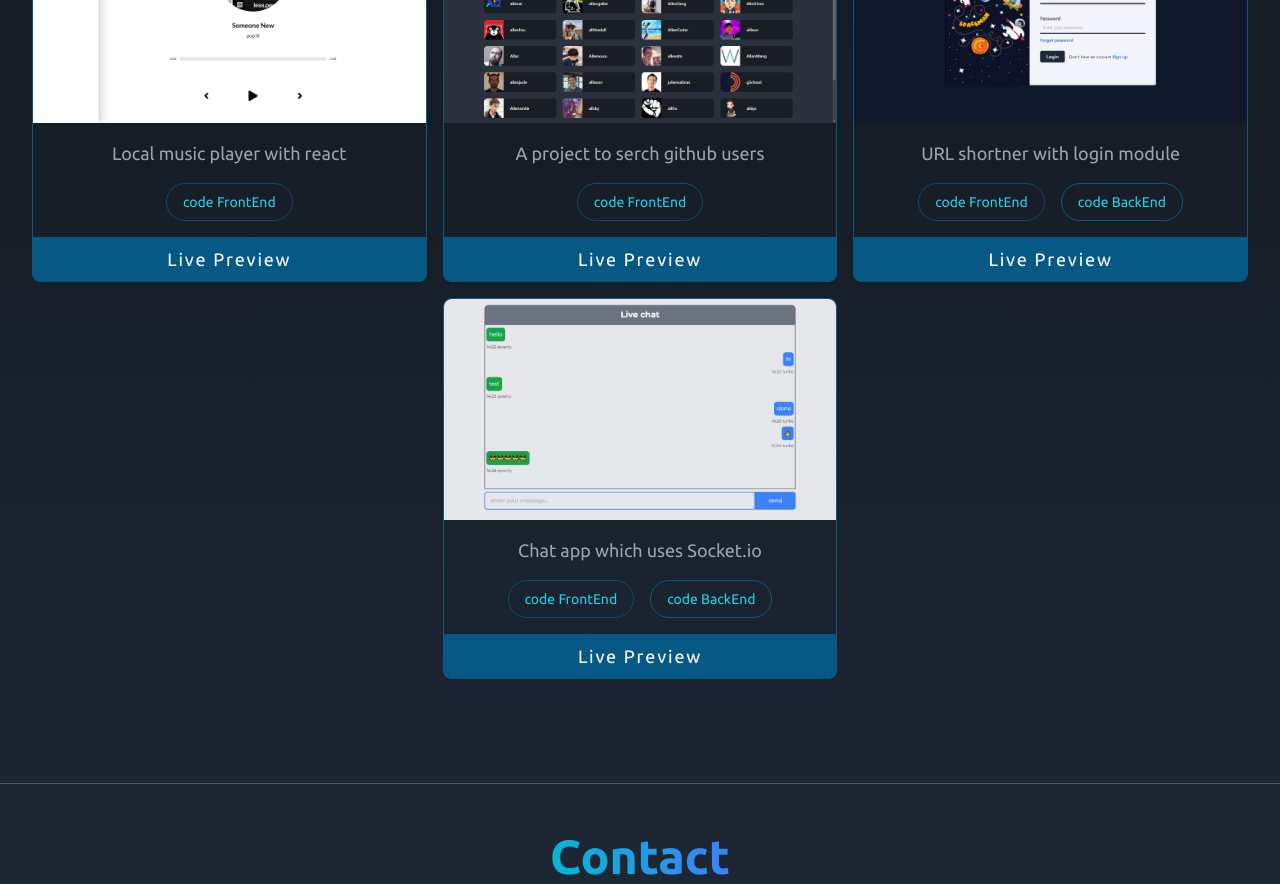
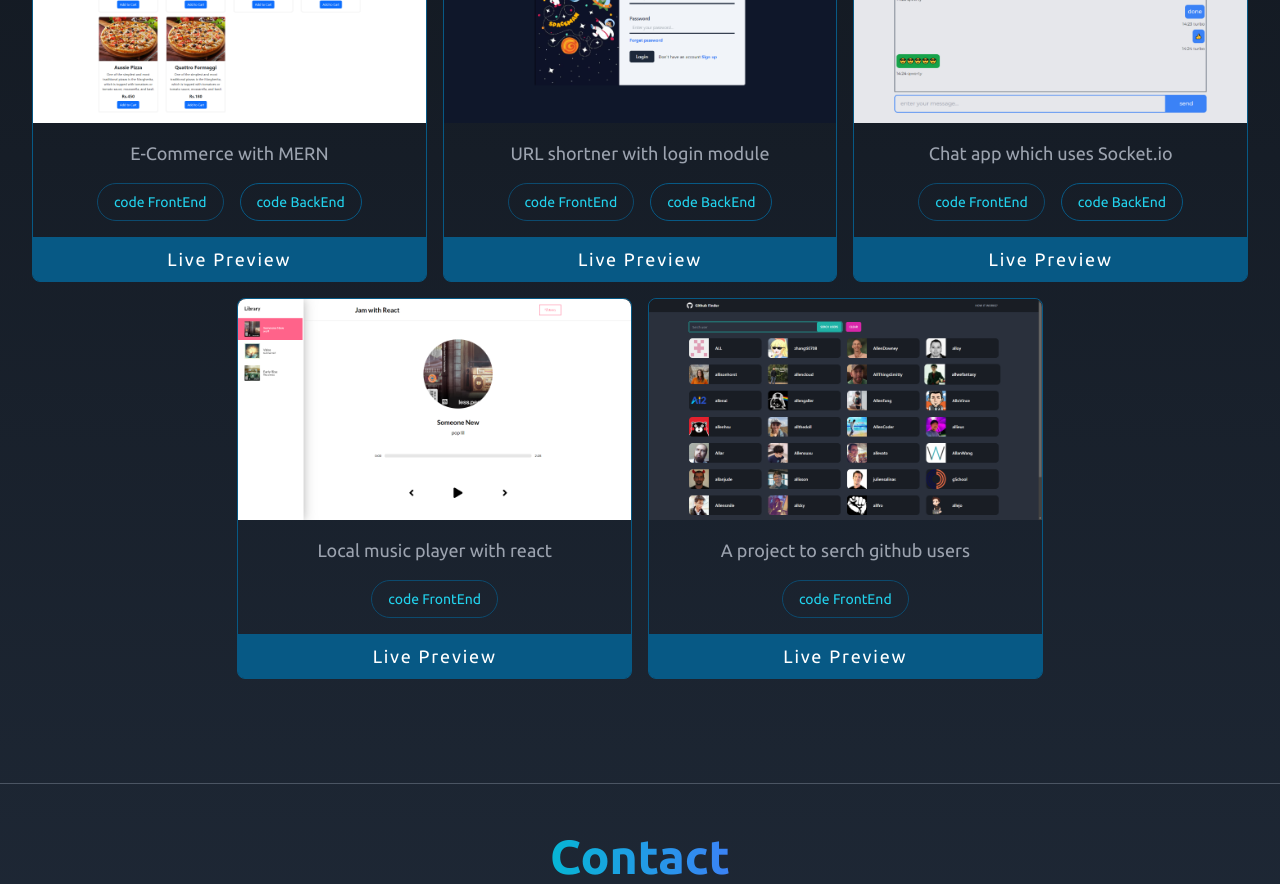
Before and after one commit to Raghu-KV/my-portfolio-1, a React (Create React App) app: page / in a window 1280 px wide. Shown: the part 2020-2904 px from the top of the page. Built offline with nearby package versions, Linux system fonts and the light colour scheme; a web font is replaced by a local one.

Commit message:
added e commerce

```diff
--- a/src/components/Portfolio.jsx
+++ b/src/components/Portfolio.jsx
@@ -3,23 +3,17 @@ import ReactPlayer from "../assets/portfolio/reactPlayer.png";
 import GithubFinder from "../assets/portfolio/reactFinder.png";
 import UrlShortner from "../assets/portfolio/url-shortner.jpg";
 import SocketChat from "../assets/portfolio/chat.jpg";
+import MERNcommercr from "../assets/portfolio/mern-e-commerce.png";
 
 function Portfolio() {
   const project = [
     {
-      id: 1,
-      name: ReactPlayer,
-      dis: "Local music player with react",
-      demo: "https://dapper-truffle-aa2aa2.netlify.app",
-      codeFE: "https://github.com/Raghu-KV/music-player.git",
-      // codeBE: "https://github.com/Raghu-KV/music-player.git",
-    },
-    {
-      id: 2,
-      name: GithubFinder,
-      dis: "A project to serch github users",
-      demo: "https://github-finder-eta-puce.vercel.app",
-      codeFE: "https://github.com/Raghu-KV/github-finder.git",
+      id: 5,
+      name: MERNcommercr,
+      dis: "E-Commerce with MERN",
+      demo: "https://tiny-fairy-95fba1.netlify.app",
+      codeFE: "https://github.com/Raghu-KV/pizza-delivery-front-end.git",
+      codeBE: "https://github.com/Raghu-KV/pizza-delivery-back-end.git",
     },
     {
       id: 3,
@@ -37,6 +31,22 @@ function Portfolio() {
       codeFE: "https://github.com/Raghu-KV/scoket-chat-front-end.git",
       codeBE: "https://github.com/Raghu-KV/scoket-chat-back-end.git",
     },
+    {
+      id: 1,
+      name: ReactPlayer,
+      dis: "Local music player with react",
+      demo: "https://dapper-truffle-aa2aa2.netlify.app",
+      codeFE: "https://github.com/Raghu-KV/music-player.git",
+      // codeBE: "https://github.com/Raghu-KV/music-player.git",
+    },
+    {
+      id: 2,
+      name: GithubFinder,
+      dis: "A project to serch github users",
+      demo: "https://github-finder-eta-puce.vercel.app",
+      codeFE: "https://github.com/Raghu-KV/github-finder.git",
+    },
+
     // {
     //   id: 2,
     //   name: Array,
```
Also changed, not shown: src/assets/portfolio/mern-e-commerce.png (added).
